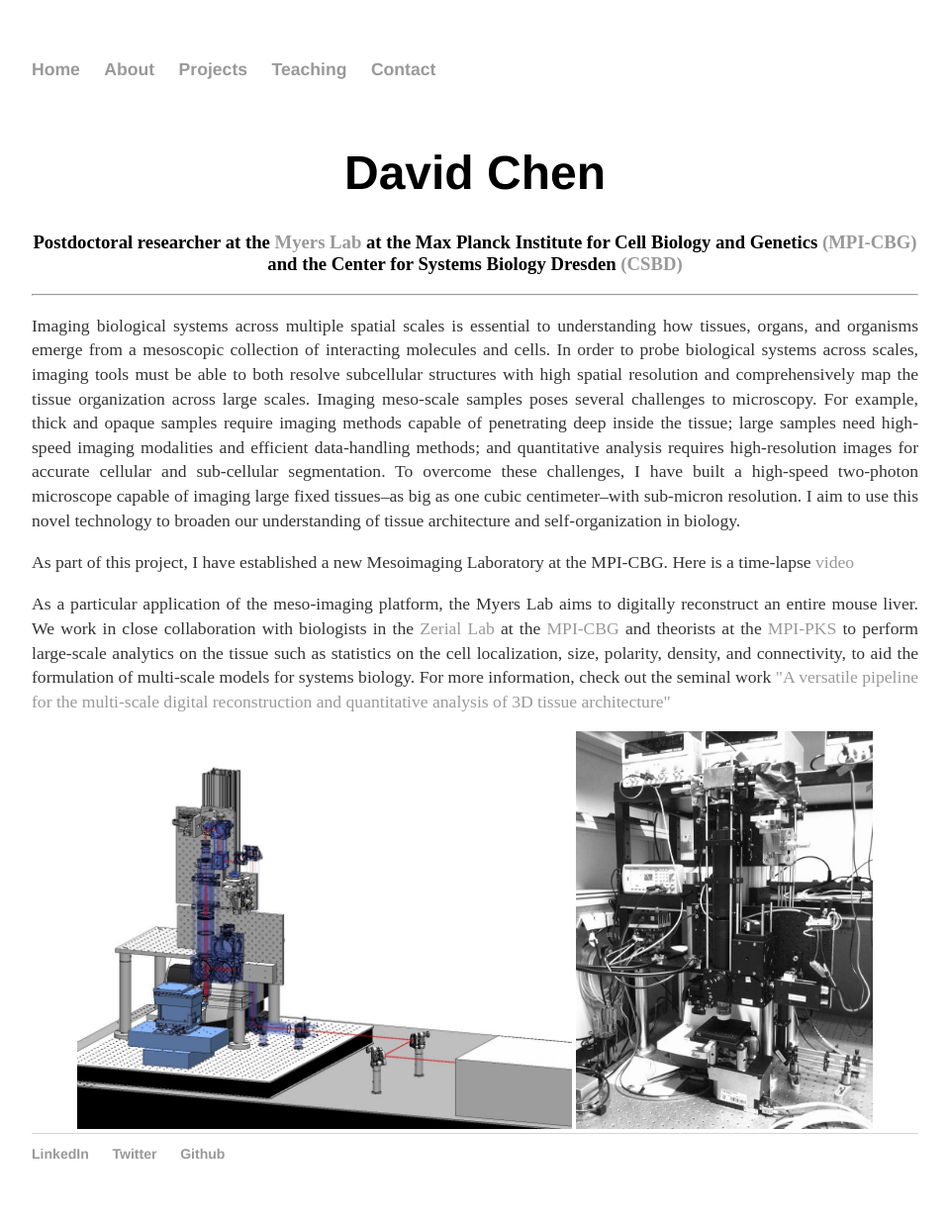
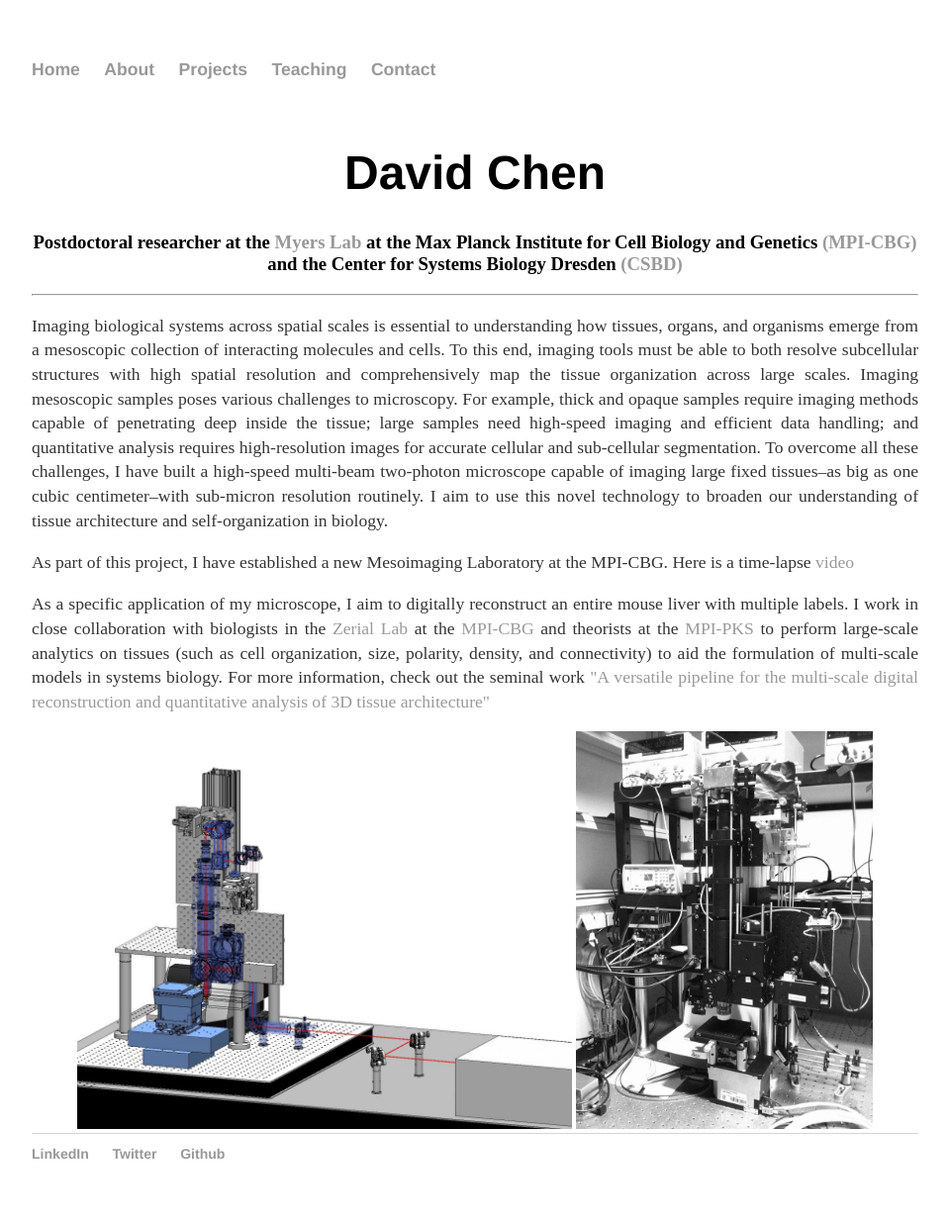
Before and after one commit to davidchenlee/davidchenlee.github.io, a Jekyll site: the page built from index.html, in a window 1280 px wide. Shown: the whole page at 99% size, without its empty margins (160-1120 px from the left). Built offline with Jekyll 4.4.1, drawn with Linux system fonts in a browser that asks for light colours.

Commit message:
Update index.html

```diff
--- a/index.html
+++ b/index.html
@@ -10,11 +10,11 @@
 </center>
 
 <hr>
-<p style="text-align:justify">Imaging biological systems across multiple spatial scales is essential to understanding how tissues, organs, and organisms emerge from a mesoscopic collection of interacting molecules and cells. In order to probe biological systems across scales, imaging tools must be able to both resolve subcellular structures with high spatial resolution and comprehensively map the tissue organization across large scales. Imaging meso-scale samples poses several challenges to microscopy. For example, thick and opaque samples require imaging methods capable of penetrating deep inside the tissue; large samples need high-speed imaging modalities and efficient data-handling methods; and quantitative analysis requires high-resolution images for accurate cellular and sub-cellular segmentation. To overcome these challenges, I have built a high-speed two-photon microscope capable of imaging large fixed tissues–as big as one cubic centimeter–with sub-micron resolution. I aim to use this novel technology to broaden our understanding of tissue architecture and self-organization in biology.</p>
+<p style="text-align:justify">Imaging biological systems across spatial scales is essential to understanding how tissues, organs, and organisms emerge from a mesoscopic collection of interacting molecules and cells. To this end, imaging tools must be able to both resolve subcellular structures with high spatial resolution and comprehensively map the tissue organization across large scales. Imaging mesoscopic samples poses various challenges to microscopy. For example, thick and opaque samples require imaging methods capable of penetrating deep inside the tissue; large samples need high-speed imaging and efficient data handling; and quantitative analysis requires high-resolution images for accurate cellular and sub-cellular segmentation. To overcome all these challenges, I have built a high-speed multi-beam two-photon microscope capable of imaging large fixed tissues–as big as one cubic centimeter–with sub-micron resolution routinely. I aim to use this novel technology to broaden our understanding of tissue architecture and self-organization in biology.</p>
 
 <p style="text-align:justify"> As part of this project, I have established a new Mesoimaging Laboratory at the MPI-CBG. Here is a time-lapse <a href="https://twitter.com/bigimaginglab/status/964987879926718464">video</a></p>
 
-<p style="text-align:justify"> As a particular application of the meso-imaging platform, the Myers Lab aims to digitally reconstruct an entire mouse liver. We work in close collaboration with biologists in the <a href="http://zerial.mpi-cbg.de/">Zerial Lab</a> at the <a href="https://www.mpi-cbg.de">MPI-CBG</a> and theorists at the <a href="https://www.pks.mpg.de/">MPI-PKS</a> to perform large-scale analytics on the tissue such as statistics on the cell localization, size, polarity, density, and connectivity, to aid the formulation of multi-scale models for systems biology. For more information, check out the seminal work <a href="https://elifesciences.org/articles/11214">"A versatile pipeline for the multi-scale digital reconstruction and quantitative analysis of 3D tissue architecture"</a>
+<p style="text-align:justify"> As a specific application of my microscope, I aim to digitally reconstruct an entire mouse liver with multiple labels. I work in close collaboration with biologists in the <a href="http://zerial.mpi-cbg.de/">Zerial Lab</a> at the <a href="https://www.mpi-cbg.de">MPI-CBG</a> and theorists at the <a href="https://www.pks.mpg.de/">MPI-PKS</a> to perform large-scale analytics on tissues (such as cell organization, size, polarity, density, and connectivity) to aid the formulation of multi-scale models in systems biology. For more information, check out the seminal work <a href="https://elifesciences.org/articles/11214">"A versatile pipeline for the multi-scale digital reconstruction and quantitative analysis of 3D tissue architecture"</a>
  </p>
 
 	<center>
```
